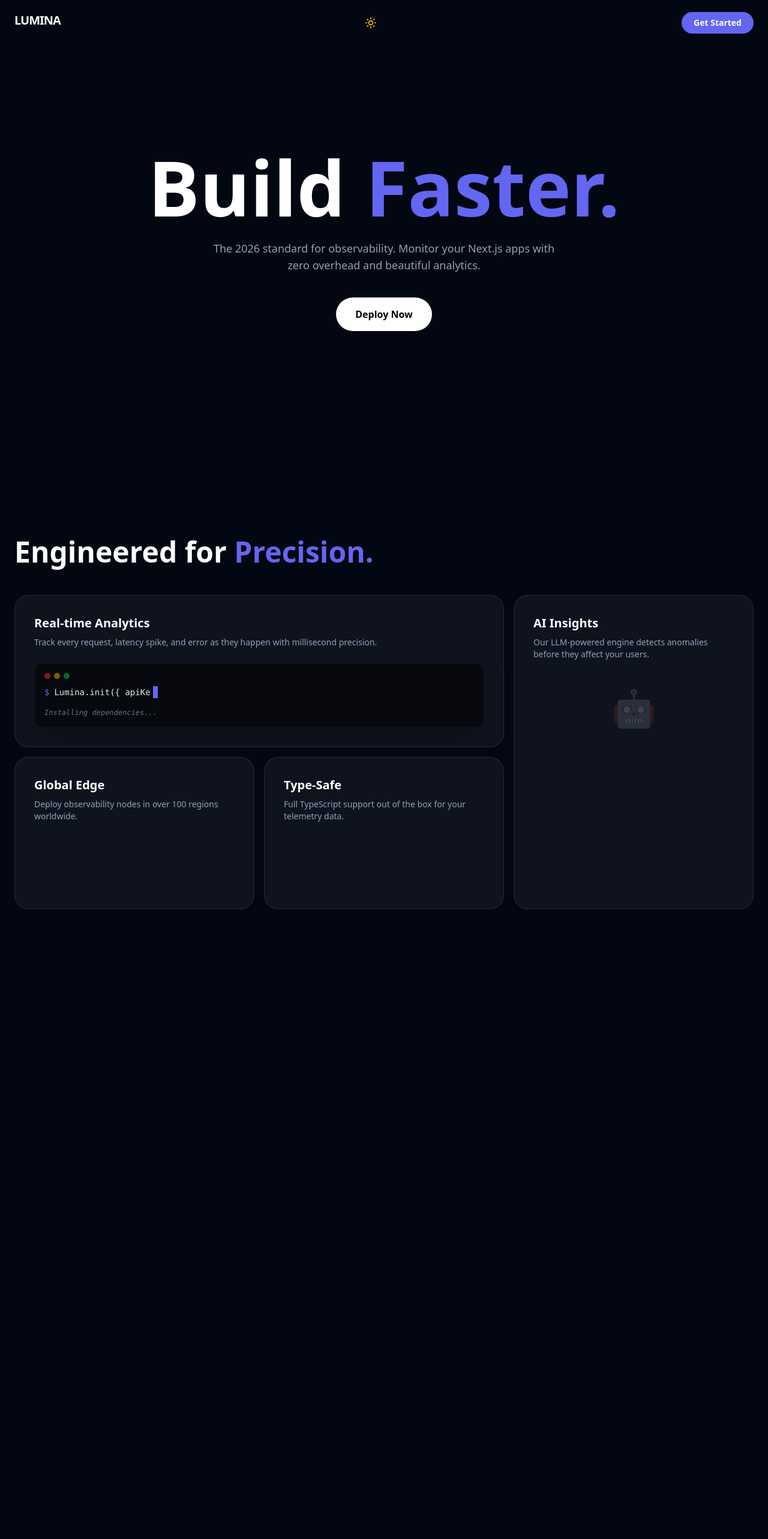
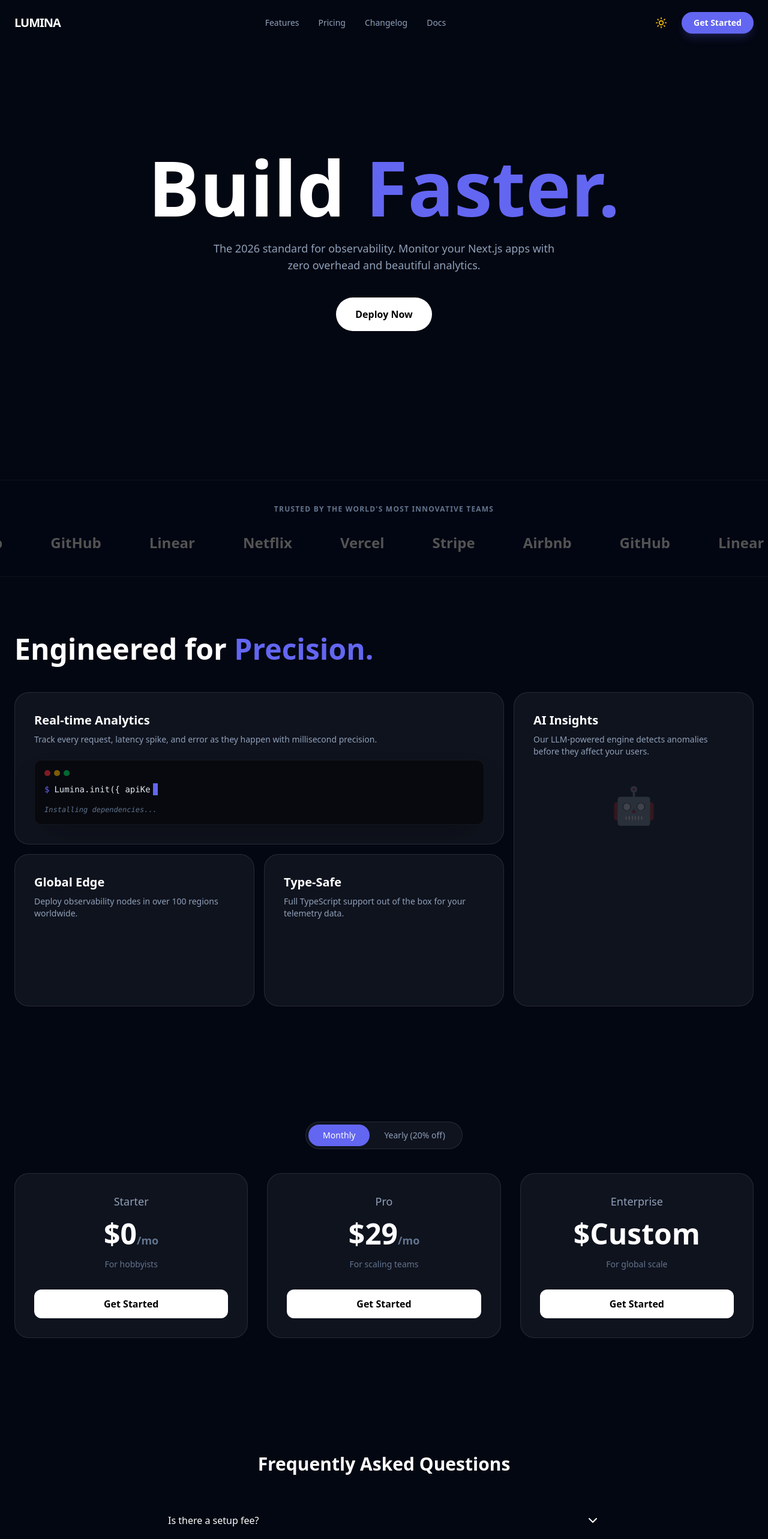
Before and after one commit to Holupeter/Lumina-saas, a Next.js app: page / in a window 1280 px wide. Shown: the top 2566 px of the page at 60% size. Before the commit the page ends 2412 px from the top, so only its background shows below. Built offline with nearby package versions, Linux system fonts and the light colour scheme.

Commit message:
feat: complete landing page with LogoCloud, Pricing, and FAQ sections

```diff
--- a/package.json
+++ b/package.json
@@ -17,7 +17,7 @@
   },
   "devDependencies": {
     "@tailwindcss/postcss": "^4",
-    "@types/node": "^20",
+    "@types/node": "^20.19.33",
     "@types/react": "^19",
     "@types/react-dom": "^19",
     "babel-plugin-react-compiler": "1.0.0",
--- a/src/app/globals.css
+++ b/src/app/globals.css
@@ -10,4 +10,13 @@
   .dark body {
     @apply bg-brand-dark text-white;
   }
+@keyframes scroll {
+        from {
+            transform: translateX(0);
+        }
+
+        to {
+            transform: translateX(-50%);
+        }
+    }
 }
--- a/src/app/page.tsx
+++ b/src/app/page.tsx
@@ -1,13 +1,18 @@
 import Hero from "@/components/Hero";
 import BentoGrid from "@/components/BentoGrid";
+import LogoCloud from "@/components/LogoCloud";
+import Pricing from "@/components/Pricing";
+import FAQ from "@/components/FAQ";
+
 
 export default function Home() {
   return (
     <main>
       <Hero />
+      <LogoCloud />
       <BentoGrid />
-      {/* This spacer helps us test the Navbar scroll effect */}
-      <div className="h-screen bg-brand-dark" />
+      <Pricing />
+      <FAQ />
     </main>
   );
 }
--- /dev/null
+++ b/src/components/FAQ.tsx
@@ -0,0 +1,34 @@
+"use client";
+import { useState } from "react";
+import { ChevronDown } from "lucide-react";
+
+export default function FAQ() {
+  const [openIndex, setOpenIndex] = useState<number | null>(null);
+
+  const faqs = [
+    { q: "Is there a setup fee?", a: "No. Lumina is free to start and scales with your usage." },
+    { q: "How secure is my telemetry data?", a: "We use AES-256 encryption at rest and TLS 1.3 in transit." }
+  ];
+
+  return (
+    <section className="py-24 container mx-auto px-6 max-w-3xl">
+      <h2 className="text-3xl font-bold mb-12 text-center">Frequently Asked Questions</h2>
+      <div className="space-y-4">
+        {faqs.map((faq, i) => (
+          <div key={i} className="border-b border-white/10 pb-4">
+            <button
+              onClick={() => setOpenIndex(openIndex === i ? null : i)}
+              className="flex w-full items-center justify-between py-4 text-left"
+            >
+              <span className="font-medium">{faq.q}</span>
+              <ChevronDown className={`transition-transform ${openIndex === i ? "rotate-180" : ""}`} />
+            </button>
+            <div className={`grid transition-all duration-300 ${openIndex === i ? "grid-rows-[1fr] opacity-100" : "grid-rows-[0fr] opacity-0"}`}>
+              <div className="overflow-hidden text-slate-400 text-sm">{faq.a}</div>
+            </div>
+          </div>
+        ))}
+      </div>
+    </section>
+  );
+}
--- /dev/null
+++ b/src/components/LogoCloud.tsx
@@ -0,0 +1,18 @@
+export default function LogoCloud() {
+  const logos = ["Vercel", "Stripe", "Airbnb", "GitHub", "Linear", "Netflix"];
+
+  return (
+    <div className="w-full border-y border-white/5 bg-brand-dark/50 py-10 overflow-hidden">
+      <p className="text-center text-xs font-semibold uppercase tracking-widest text-slate-500 mb-8">
+        Trusted by the world's most innovative teams
+      </p>
+      <div className="flex w-[200%] animate-[scroll_20s_linear_infinite] gap-20">
+        {[...logos, ...logos].map((logo, i) => (
+          <span key={i} className="text-2xl font-bold text-slate-600 grayscale hover:grayscale-0 transition cursor-default">
+            {logo}
+          </span>
+        ))}
+      </div>
+    </div>
+  );
+}
--- a/src/components/NavBar.tsx
+++ b/src/components/NavBar.tsx
@@ -1,6 +1,15 @@
 "use client";
+
 import { useState, useEffect } from "react";
+import Link from "next/link";
 import ThemeToggle from "./ThemeToggle";
+
+const navLinks = [
+    { name: "Features", href: "#features" },
+    { name: "Pricing", href: "#pricing" },
+    { name: "Changelog", href: "#changelog" },
+    { name: "Docs", href: "/docs" },
+];
 
 export default function Navbar() {
     const [scrolled, setScrolled] = useState(false);
@@ -12,15 +21,40 @@
     }, []);
 
     return (
-    <nav className={`fixed top-0 z-50 w-full transition-all duration-300 ${
-      scrolled ? "bg-brand-dark/50 backdrop-blur-md border-b border-white/10 py-3" : "bg-transparent py-5"
-    }`}>
-      <div className="container mx-auto flex justify-between px-6">
-        <span className="text-xl font-bold tracking-tighter">LUMINA</span>
+        <nav
+            className={`fixed top-0 z-50 w-full transition-all duration-300 ${scrolled
+                    ? "bg-brand-dark/50 backdrop-blur-md border-b border-white/10 py-3"
+                    : "bg-transparent py-5"
+                }`}
+        >
+            <div className="container mx-auto flex items-center justify-between px-6">
+                {/* Logo */}
+                <Link
+                    href="/"
+                    className="text-xl font-bold tracking-tighter text-white dark:text-white light:text-slate-900 transition-colors"
+                >
+                    LUMINA
+                </Link>
+
+                <div className="hidden space-x-8 lg:flex">
+                    {navLinks.map((link) => (
+                        <Link
+                            key={link.name}
+                            href={link.href}
+                            className="text-sm font-medium text-slate-400 hover:text-white dark:hover:text-white light:text-slate-600 light:hover:text-slate-900 transition-colors"
+                        >
+                            {link.name}
+                        </Link>
+                    ))}
+                </div>
+
+                {/* Actions */}
+                <div className="flex items-center gap-4">
                     <ThemeToggle />
-        <button className="rounded-full bg-brand-primary px-5 py-2 text-sm font-semibold hover:bg-brand-accent transition">
+                    <button className="rounded-full bg-brand-primary px-5 py-2 text-sm font-semibold text-white hover:bg-brand-accent transition shadow-lg shadow-brand-primary/20">
                         Get Started
                     </button>
+                </div>
             </div>
         </nav>
     );
--- /dev/null
+++ b/src/components/Pricing.tsx
@@ -0,0 +1,40 @@
+"use client";
+import { useState } from "react";
+
+export default function Pricing() {
+  const [billingCycle, setBillingCycle] = useState<"monthly" | "yearly">("monthly");
+
+  const plans = [
+    { name: "Starter", price: billingCycle === "monthly" ? 0 : 0, desc: "For hobbyists" },
+    { name: "Pro", price: billingCycle === "monthly" ? 29 : 24, desc: "For scaling teams" },
+    { name: "Enterprise", price: "Custom", desc: "For global scale" },
+  ];
+
+  return (
+    <section id="pricing" className="py-24 text-center">
+      <div className="mb-10 inline-flex items-center rounded-full bg-white/5 p-1 border border-white/10">
+        <button
+          onClick={() => setBillingCycle("monthly")}
+          className={`px-6 py-2 rounded-full text-sm font-medium transition ${billingCycle === "monthly" ? "bg-brand-primary text-white" : "text-slate-400"}`}
+        >Monthly</button>
+        <button
+          onClick={() => setBillingCycle("yearly")}
+          className={`px-6 py-2 rounded-full text-sm font-medium transition ${billingCycle === "yearly" ? "bg-brand-primary text-white" : "text-slate-400"}`}
+        >Yearly (20% off)</button>
+      </div>
+
+      <div className="container mx-auto grid gap-8 px-6 md:grid-cols-3">
+        {plans.map((plan) => (
+          <div key={plan.name} className="rounded-3xl border border-white/10 bg-white/5 p-8 hover:border-brand-primary/50 transition">
+            <h3 className="text-lg font-medium text-slate-400">{plan.name}</h3>
+            <div className="mt-4 text-5xl font-bold">
+              ${plan.price}<span className="text-lg text-slate-500">{typeof plan.price === 'number' && "/mo"}</span>
+            </div>
+            <p className="mt-4 text-sm text-slate-500">{plan.desc}</p>
+            <button className="mt-8 w-full rounded-xl bg-white py-3 font-bold text-black hover:bg-brand-primary hover:text-white transition">Get Started</button>
+          </div>
+        ))}
+      </div>
+    </section>
+  );
+}
--- a/src/styles/theme.css
+++ b/src/styles/theme.css
@@ -1,4 +1,3 @@
-
 @theme {
     --color-brand-dark: #030712;
     --color-brand-primary: #6366f1;
@@ -6,14 +5,30 @@
 
     --animate-reveal: reveal 0.8s cubic-bezier(0, 0, 0.2, 1) forwards;
     --animate-terminal-cursor: blink 1s step-end infinite;
+    --animate-scroll: scroll 20s linear infinite;
 
     @keyframes reveal {
-    from { opacity: 0; transform: translateY(20px); }
-    to { opacity: 1; transform: translateY(0); }
+        from {
+            opacity: 0;
+            transform: translateY(20px);
+        }
+
+        to {
+            opacity: 1;
+            transform: translateY(0);
+        }
     }
 
     @keyframes blink {
-    from, to { background-color: transparent; }
-    50% { background-color: var(--color-brand-primary); }
+
+        from,
+        to {
+            background-color: transparent;
+        }
+
+        50% {
+            background-color: var(--color-brand-primary);
         }
     }
+
+}
```
Also changed, not shown: 1 other file (tests, documents, lock files or other folders). Lines whose indentation alone changed are shown as unchanged.
